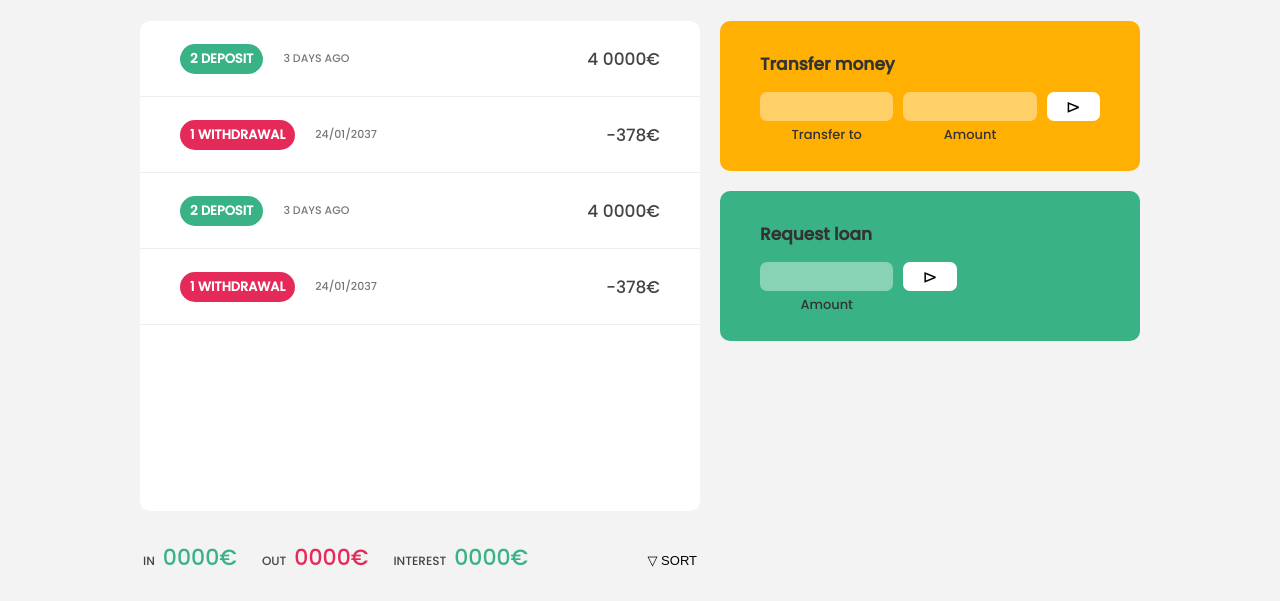
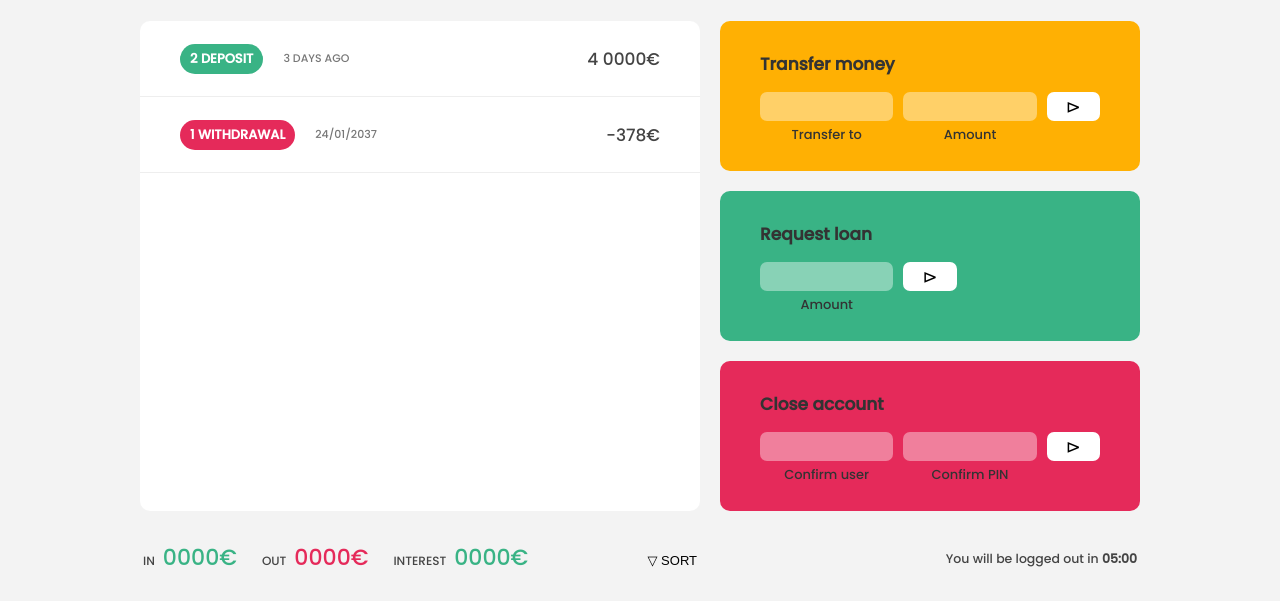
Before and after one commit to abanseka/Bankist, a website built with Vite: page index.html in a window 1280 px wide. Shown: the part 199-800 px from the top of the page. Built offline with nearby package versions, Linux system fonts and the light colour scheme.

Commit message:
Build Close-account-operation-view
Build logout-timer-view

```diff
--- a/index.html
+++ b/index.html
@@ -60,7 +60,7 @@
           <div class="transaction__date">24/01/2037</div>
           <div class="transaction__amount">-378€</div>
         </div>
-        <div class="transaction__row">
+        <!-- <div class="transaction__row">
           <div class="transaction__type deposits">2 deposit</div>
           <div class="transaction__date">3 days ago</div>
           <div class="transaction__amount">4 0000€</div>
@@ -69,7 +69,7 @@
           <div class="transaction__type withdrawals">1 withdrawal</div>
           <div class="transaction__date">24/01/2037</div>
           <div class="transaction__amount">-378€</div>
-        </div>
+        </div> -->
       </div>
 
       <!-- SUMMARY  -->
@@ -106,6 +106,23 @@
           >
         </form>
       </div>
+
+      <!-- OPERATION: TRANSFER  -->
+      <div class="operation close">
+        <h2>Close account</h2>
+        <form class="form form-close">
+          <input type="text" class="form__input close-user" />
+          <input type="password" maxlength="6" class="form__input close-pin" />
+          <button class="form__btn btn-close">&vartriangleright;</button>
+          <label for="close" class="form__label">Confirm user</label>
+          <label for="pin" class="form__label">Confirm PIN</label>
+        </form>
+      </div>
+
+      <!-- LOGOUT TIMER -->
+      <p class="logout-timer">
+        You will be logged out in <span class="timer">05:00</span>
+      </p>
     </main>
   </body>
 </html>
--- a/sass/_config.sass
+++ b/sass/_config.sass
@@ -12,3 +12,4 @@ $red: #e52a5a
 $yellow : #ffb003
 $opaque : rgba(255, 255, 255, 0.4)
 $opaque-primary : rgba(255, 255, 255, 0.8)
+$opaque-secondary : rgba(255, 255, 255, 0.6)
--- a/sass/_operation.sass
+++ b/sass/_operation.sass
@@ -14,6 +14,9 @@
 
 .loan
   background-color: $green
+
+.close
+  background-color: $red
 
 .form
   display: grid
@@ -39,6 +42,10 @@
     border-radius: .7rem
     transition: all .3s
 
+  &__input:focus
+    outline: none
+    background-color: $opaque-secondary
+
   &__label
     font-size: 1.3rem
     text-align: center
@@ -50,3 +57,12 @@
     background-color: $white
     cursor: pointer
     transition: all .3s
+
+.logout-timer
+  padding: 0 .3rem
+  margin-top: 1.9rem
+  text-align: right
+  font-size: 1.25rem
+
+.timer
+  font-weight: 600
```
Also changed, not shown: css/style.css, 1 other file.
